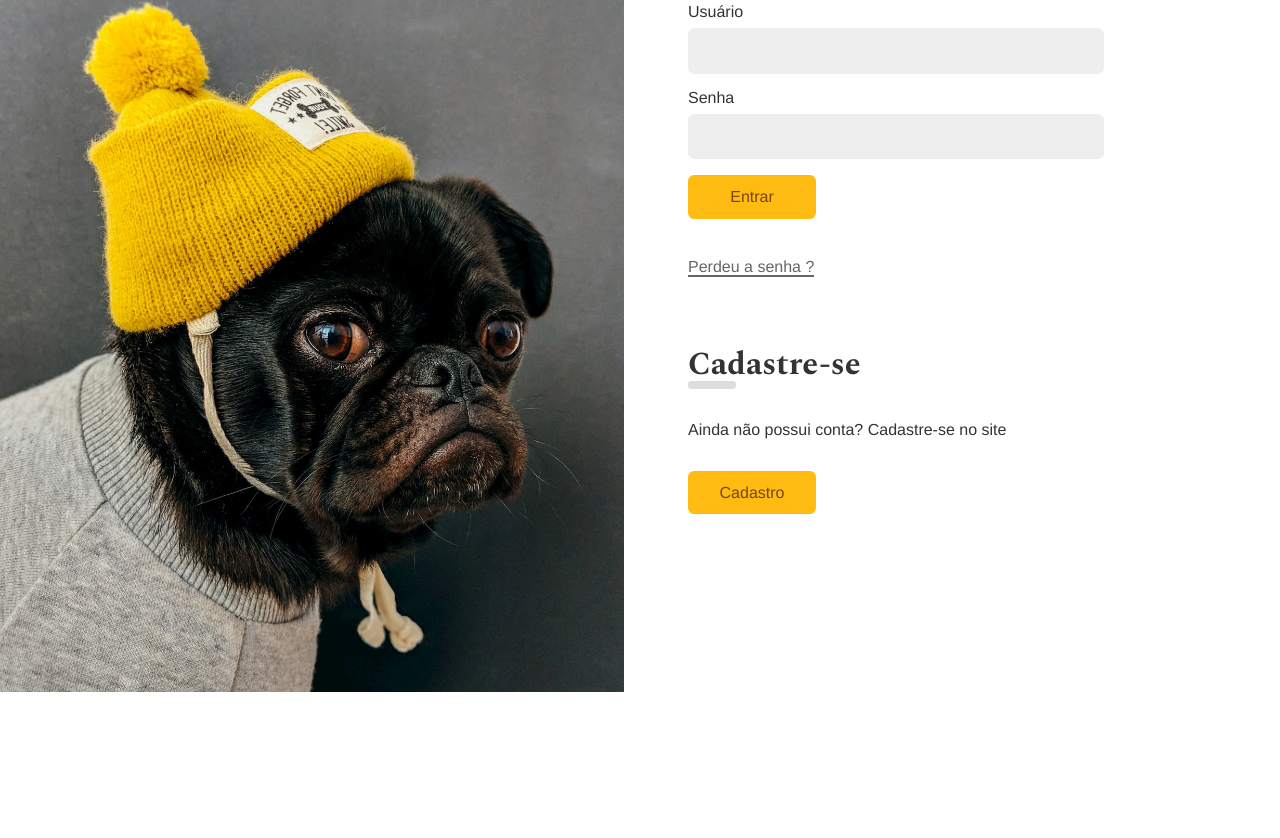
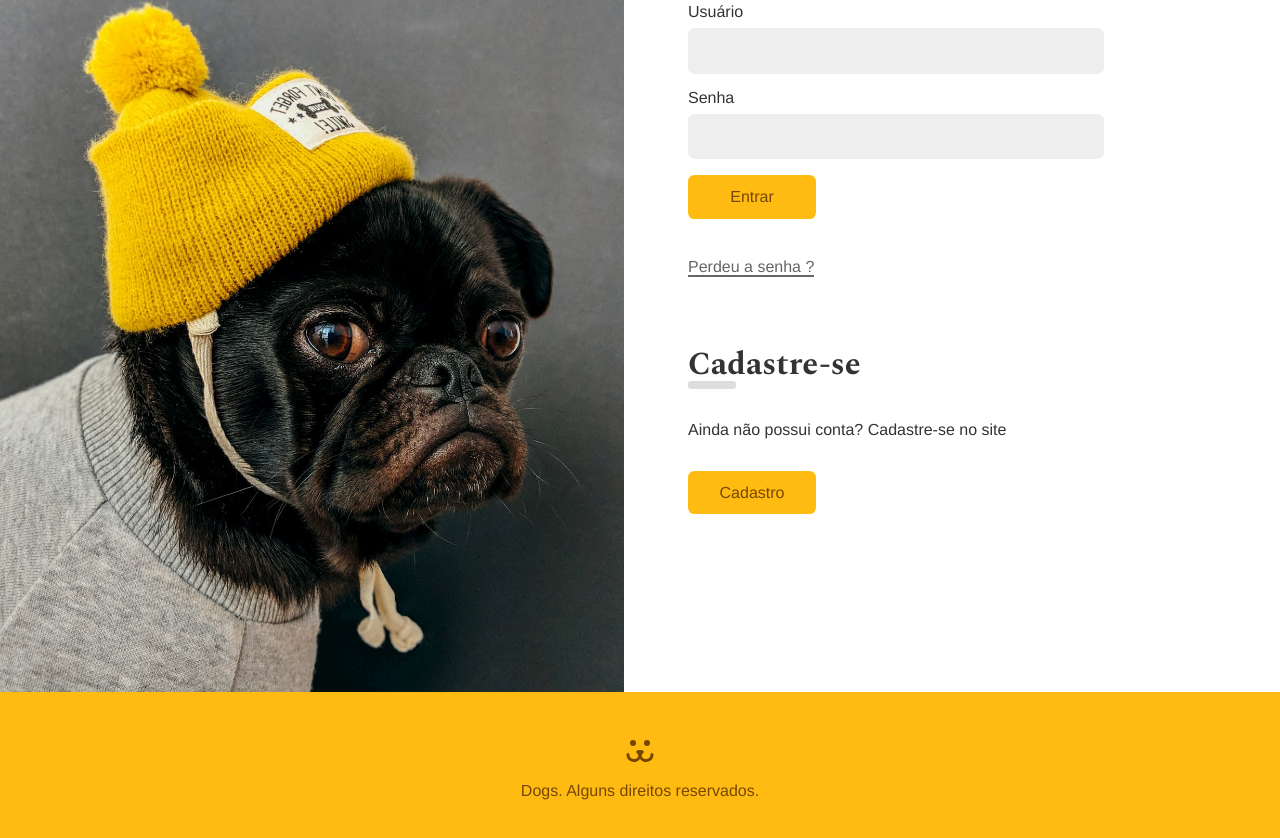
Before and after one commit to jmarc00s/dogs-app, a React (Create React App) app: page /login in a window 1280 px wide. Shown: the part 172-1010 px from the top of the page. Before the commit the page ends 864 px from the top, so only its background shows below. Built offline with nearby package versions, Linux system fonts and the light colour scheme.

Commit message:
Criando footer da aplicação

```diff
--- a/src/App.css
+++ b/src/App.css
@@ -82,3 +82,13 @@
   border-radius: 0.2rem;
   z-index: -1;
 }
+
+.app {
+  display: flex;
+  flex-direction: column;
+  min-height: calc(100vh + 10rem);
+}
+
+.app-body {
+  flex: 1;
+}
--- a/src/App.js
+++ b/src/App.js
@@ -15,10 +15,11 @@
 
 const App = () => {
   return (
-    <div>
+    <div className="app">
       <BrowserRouter>
         <UserStorage>
           <Header />
+          <main className="app-body">
             <Switch>
               <Route exact path="/">
                 <Home />
@@ -39,6 +40,7 @@
                 <NotFound />
               </Route>
             </Switch>
+          </main>
           <Footer />
         </UserStorage>
       </BrowserRouter>
--- a/src/components/footer/Footer.js
+++ b/src/components/footer/Footer.js
@@ -1,8 +1,14 @@
 import React from "react";
-//import styles from "./Footer.module.css";
+import styles from "./Footer.module.css";
+import { ReactComponent as Dogs } from "../../Assets/dogs-footer.svg";
 
 const Footer = () => {
-  return <footer></footer>;
+  return (
+    <footer className={styles.footer}>
+      <Dogs />
+      <p>Dogs. Alguns direitos reservados.</p>
+    </footer>
+  );
 };
 
 export default Footer;
--- a/src/components/footer/Footer.module.css
+++ b/src/components/footer/Footer.module.css
@@ -0,0 +1,11 @@
+.footer {
+  background: #fb1;
+  padding: 3rem 1rem 0 1rem;
+  height: 10rem;
+  text-align: center;
+  color: #764701;
+}
+
+.footer p {
+  margin-top: 1rem;
+}
```
Lines whose indentation alone changed are shown as unchanged.
